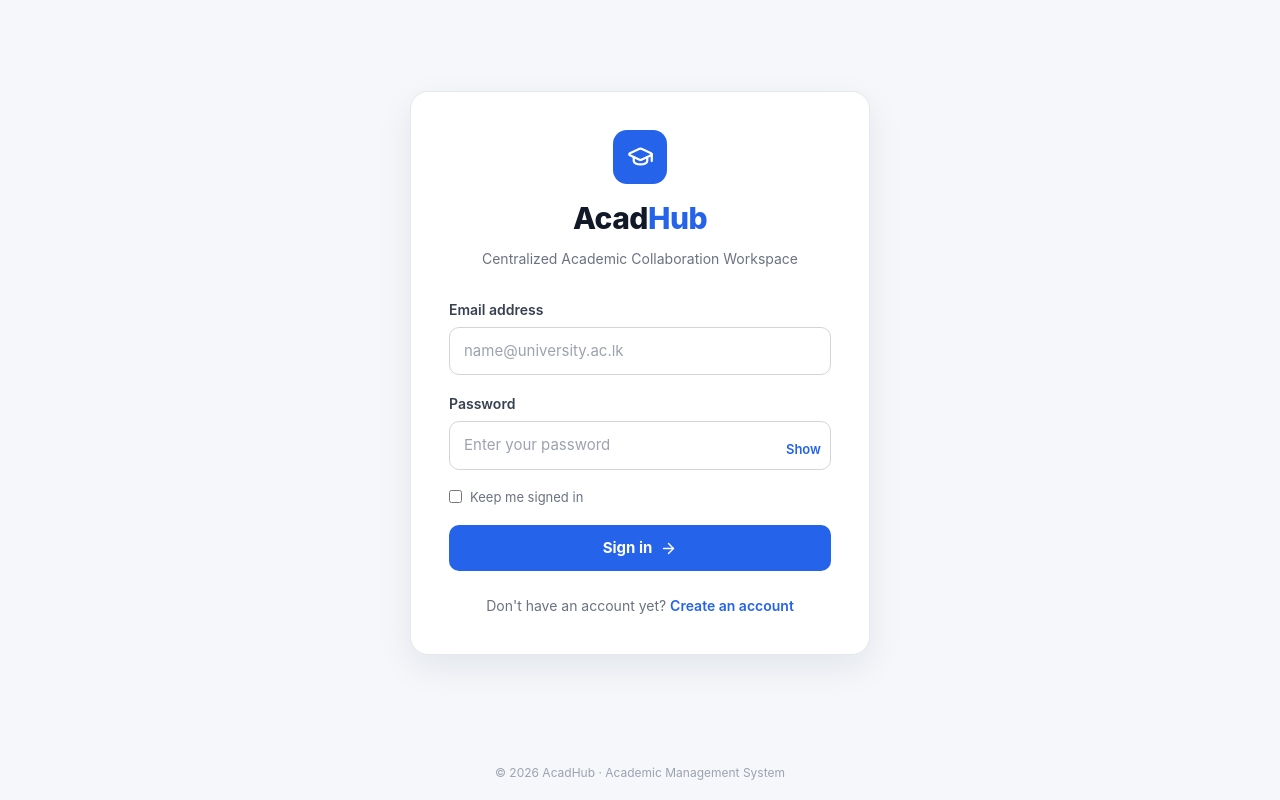
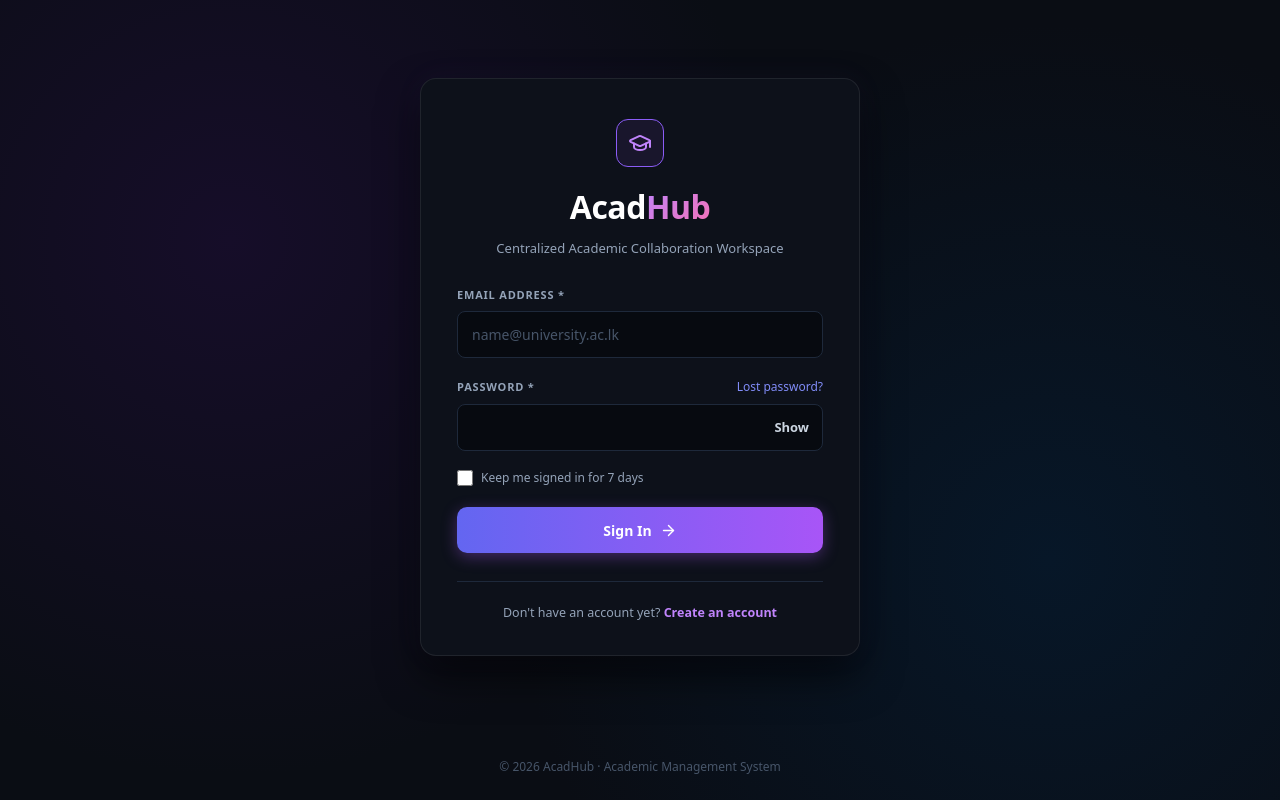
Before and after one commit to dilusharadeeshan/AcadHub, a React app in the folder frontend/: page /login in a window 1280 px wide. Built offline with nearby package versions, Linux system fonts and the light colour scheme; the HTML template or start-up script is replaced by a standard one.

Commit message:
feat: enhance login component with improved styling and accessibility

```diff
--- a/frontend/src/Auth.css
+++ b/frontend/src/Auth.css
@@ -6,8 +6,11 @@
   min-height: 100vh;
   display: flex;
   flex-direction: column;
-  background: #f5f7fb;
-  color: #1f2937;
+  background: radial-gradient(circle at 18% 30%, #160d29 0%, transparent 45%),
+              radial-gradient(circle at 82% 70%, #071728 0%, transparent 45%),
+              #0a0d14;
+  color: #f8fafc;
+  font-family: system-ui, -apple-system, BlinkMacSystemFont, 'Segoe UI', Roboto, Oxygen, Ubuntu, Cantarell, sans-serif;
 }
 
 .auth-main {
@@ -24,12 +27,12 @@
 
 .auth-form {
   width: 100%;
-  max-width: 460px;
-  background: #ffffff;
-  border: 1px solid #e5e7eb;
-  border-radius: 18px;
-  padding: 38px;
-  box-shadow: 0 12px 35px rgba(15, 23, 42, 0.08);
+  max-width: 440px;
+  background: #0d111a;
+  border: 1px solid rgba(255, 255, 255, 0.08);
+  border-radius: 16px;
+  padding: 40px 36px 32px 36px;
+  box-shadow: 0 20px 40px rgba(0, 0, 0, 0.6), 0 0 30px rgba(139, 92, 246, 0.05);
 }
 
 /* =========================
@@ -38,47 +41,45 @@
 
 .auth-heading {
   text-align: center;
-  margin-bottom: 30px;
+  margin-bottom: 28px;
 }
 
 .auth-logo {
-  width: 54px;
-  height: 54px;
-  margin: 0 auto 12px;
+  width: 48px;
+  height: 48px;
+  margin: 0 auto 16px;
 
   display: flex;
   align-items: center;
   justify-content: center;
 
-  border-radius: 14px;
-  background: #2563eb;
-  color: white;
+  border-radius: 12px;
+  background: rgba(168, 85, 247, 0.08);
+  border: 1.5px solid #8b5cf6;
+  color: #c084fc;
 
   text-decoration: none;
 }
 
 .brand-word {
   margin: 0;
-  font-size: 30px;
+  font-size: 32px;
   font-weight: 800;
   letter-spacing: -0.5px;
-  color: #111827;
+  color: #ffffff;
 }
 
 .brand-word span {
-  color: #2563eb;
+  background: linear-gradient(135deg, #c084fc 0%, #f472b6 100%);
+  -webkit-background-clip: text;
+  -webkit-text-fill-color: transparent;
 }
 
 .auth-heading p {
-  margin: 7px 0 0;
-  color: #6b7280;
-  font-size: 14px;
-}
-
-.auth-heading h2 {
-  margin: 22px 0 0;
-  font-size: 22px;
-  color: #111827;
+  margin: 8px 0 0;
+  color: #94a3b8;
+  font-size: 13px;
+  font-weight: 400;
 }
 
 /* =========================
@@ -88,7 +89,7 @@
 .auth-form form {
   display: flex;
   flex-direction: column;
-  gap: 18px;
+  gap: 20px;
 }
 
 /* =========================
@@ -98,29 +99,53 @@
 .field {
   display: flex;
   flex-direction: column;
-  gap: 7px;
+  gap: 8px;
 }
 
 .field label {
-  font-size: 14px;
-  font-weight: 600;
-  color: #374151;
+  font-size: 11px;
+  font-weight: 700;
+  text-transform: uppercase;
+  letter-spacing: 0.8px;
+  color: #94a3b8;
 }
 
-.field input,
-.field select {
+.field-header {
+  display: flex;
+  justify-content: space-between;
+  align-items: center;
+}
+
+.field-header label {
+  margin: 0;
+}
+
+.forgot-password {
+  font-size: 12px;
+  font-weight: 500;
+  color: #818cf8;
+  text-decoration: none;
+  transition: color 0.2s ease;
+}
+
+.forgot-password:hover {
+  color: #a5b4fc;
+  text-decoration: underline;
+}
+
+.field input {
   width: 100%;
   box-sizing: border-box;
 
   padding: 12px 14px;
 
-  border: 1px solid #d1d5db;
-  border-radius: 10px;
+  border: 1px solid #1e293b;
+  border-radius: 8px;
 
-  background: #ffffff;
-  color: #111827;
+  background: #070a10;
+  color: #ffffff;
 
-  font-size: 15px;
+  font-size: 14px;
 
   outline: none;
 
@@ -129,50 +154,46 @@
     box-shadow 0.2s ease;
 }
 
-.field input:focus,
-.field select:focus {
-  border-color: #2563eb;
-  box-shadow: 0 0 0 3px rgba(37, 99, 235, 0.12);
+.field input:focus {
+  border-color: #8b5cf6;
+  box-shadow: 0 0 0 2px rgba(139, 92, 246, 0.25);
 }
 
 .field input::placeholder {
-  color: #9ca3af;
-}
-
-.field-hint {
-  font-size: 12px;
-  color: #6b7280;
+  color: #475569;
 }
 
 /* =========================
-   Password
+   Password Field
 ========================= */
 
 .password-field {
   position: relative;
+  display: flex;
+  align-items: center;
 }
 
-.password-field .field input {
-  padding-right: 70px;
+.password-field input {
+  padding-right: 60px;
 }
 
 .password-toggle {
   position: absolute;
-  right: 10px;
-  bottom: 10px;
+  right: 14px;
 
   border: none;
   background: transparent;
 
-  color: #2563eb;
+  color: #cbd5e1;
   font-size: 13px;
   font-weight: 600;
 
   cursor: pointer;
+  transition: color 0.2s ease;
 }
 
 .password-toggle:hover {
-  color: #1d4ed8;
+  color: #ffffff;
 }
 
 /* =========================
@@ -182,23 +203,27 @@
 .form-options {
   display: flex;
   align-items: center;
-  justify-content: space-between;
+  margin-top: -2px;
 }
 
 .checkbox-label {
   display: flex;
-  align-items: flex-start;
+  align-items: center;
   gap: 8px;
 
-  font-size: 13px;
-  color: #6b7280;
+  font-size: 12px;
+  color: #94a3b8;
+  font-weight: 500;
 
   cursor: pointer;
 }
 
 .checkbox-label input {
-  margin-top: 2px;
-  accent-color: #2563eb;
+  width: 16px;
+  height: 16px;
+  border-radius: 4px;
+  accent-color: #8b5cf6;
+  cursor: pointer;
 }
 
 /* =========================
@@ -209,7 +234,7 @@
   width: 100%;
 }
 
-.auth-form button[type="submit"] {
+.submit-btn {
   min-height: 46px;
 
   display: flex;
@@ -220,106 +245,75 @@
   border: none;
   border-radius: 10px;
 
-  background: #2563eb;
-  color: white;
+  background: linear-gradient(90deg, #6366f1 0%, #a855f7 100%);
+  color: #ffffff;
 
-  font-size: 15px;
+  font-size: 14px;
   font-weight: 700;
 
   cursor: pointer;
 
+  box-shadow: 0 4px 15px rgba(168, 85, 247, 0.35);
+
   transition:
-    background 0.2s ease,
+    opacity 0.2s ease,
     transform 0.1s ease,
     box-shadow 0.2s ease;
 }
 
-.auth-form button[type="submit"]:hover {
-  background: #1d4ed8;
-  box-shadow: 0 6px 15px rgba(37, 99, 235, 0.22);
+.submit-btn:hover {
+  opacity: 0.95;
+  transform: translateY(-1px);
+  box-shadow: 0 6px 20px rgba(168, 85, 247, 0.45);
 }
 
-.auth-form button[type="submit"]:active {
+.submit-btn:active {
   transform: translateY(1px);
 }
 
-.auth-form button[type="submit"]:disabled {
+.submit-btn:disabled {
   opacity: 0.6;
   cursor: not-allowed;
+  box-shadow: none;
 }
 
 /* =========================
    Error Message
 ========================= */
 
-.notice {
-  padding: 11px 13px;
-  border-radius: 9px;
-  font-size: 14px;
-  margin-bottom: 18px;
-}
-
-.notice.success {
-  background: #ecfdf5;
-  border: 1px solid #a7f3d0;
-  color: #047857;
-}
-
 .form-error {
-  padding: 11px 13px;
-  margin-bottom: 4px;
-
-  border-radius: 9px;
-
-  background: #fef2f2;
-  border: 1px solid #fecaca;
-
-  color: #dc2626;
-
-  font-size: 14px;
+  padding: 10px 12px;
+  border-radius: 8px;
+  background: rgba(220, 38, 38, 0.15);
+  border: 1px solid rgba(239, 68, 68, 0.3);
+  color: #fca5a5;
+  font-size: 13px;
 }
 
 /* =========================
-   Password Recovery
-========================= */
-
-.auth-recovery {
-  margin-bottom: 10px;
-  font-size: 13px;
-  color: #6b7280;
-}
-
-.auth-recovery summary {
-  cursor: pointer;
-  color: #2563eb;
-  font-weight: 600;
-}
-
-.auth-recovery p {
-  margin: 8px 0 0;
-  line-height: 1.5;
-}
-
-/* =========================
-   Bottom Link
+   Bottom Link (Switch)
 ========================= */
 
 .auth-switch {
-  margin: 24px 0 0;
+  margin-top: 28px;
+  padding-top: 22px;
+  border-top: 1px solid #1e293b;
 
   text-align: center;
 
-  color: #6b7280;
-  font-size: 14px;
+  color: #94a3b8;
+  font-size: 12.5px;
 }
 
 .auth-switch a {
-  color: #2563eb;
-  font-weight: 600;
+  color: #c084fc;
+  font-weight: 700;
   text-decoration: none;
+  transition: color 0.2s ease;
 }
 
 .auth-switch a:hover {
+  color: #e9d5ff;
   text-decoration: underline;
 }
 
@@ -328,22 +322,10 @@
 ========================= */
 
 .auth-copyright {
-  padding: 18px;
-
+  padding: 24px;
   text-align: center;
-
-  color: #9ca3af;
+  color: #475569;
   font-size: 12px;
-}
-
-/* =========================
-   Form Grid
-========================= */
-
-.form-grid {
-  display: grid;
-  grid-template-columns: 1fr 1fr;
-  gap: 14px;
 }
 
 /* =========================
@@ -352,24 +334,15 @@
 
 @media (max-width: 600px) {
   .auth-main {
-    padding: 25px 15px;
-    align-items: flex-start;
+    padding: 24px 16px;
   }
 
   .auth-form {
-    padding: 28px 22px;
-    border-radius: 15px;
+    padding: 32px 24px 24px 24px;
+    border-radius: 14px;
   }
 
   .brand-word {
-    font-size: 27px;
-  }
-
-  .form-grid {
-    grid-template-columns: 1fr;
-  }
-
-  .auth-copyright {
-    padding: 15px;
+    font-size: 28px;
   }
 }
--- a/frontend/src/Login.jsx
+++ b/frontend/src/Login.jsx
@@ -4,7 +4,6 @@ import { GraduationCap, ArrowRight } from "lucide-react";
 import "./Auth.css";
 
 const Login = () => {
-
   const navigate = useNavigate();
 
   const [email, setEmail] = useState("");
@@ -64,7 +63,7 @@ navigate("/dashboard");
           {/* Header */}
           <header className="auth-heading">
             <div className="auth-logo" aria-label="AcadHub">
-              <GraduationCap size={27} />
+              <GraduationCap size={24} />
             </div>
 
             <h1 className="brand-word">
@@ -86,7 +85,7 @@ navigate("/dashboard");
             {/* Email */}
             <div className="field">
               <label htmlFor="email">
-                Email address
+                EMAIL ADDRESS *
               </label>
 
               <input
@@ -102,23 +101,27 @@ navigate("/dashboard");
             </div>
 
             {/* Password */}
+            <div className="field">
+              <div className="field-header">
+                <label htmlFor="password">
+                  PASSWORD *
+                </label>
+                <a href="#" className="forgot-password">
+                  Lost password?
+                </a>
+              </div>
+
               <div className="password-field">
-              <div className="field">
-                <label htmlFor="password">
-                  Password
-                </label>
-
                 <input
                   id="password"
                   name="password"
                   type={visible ? "text" : "password"}
                   autoComplete="current-password"
-                  placeholder="Enter your password"
+                  placeholder=""
                   value={password}
                   onChange={(e) => setPassword(e.target.value)}
                   required
                 />
-              </div>
 
                 <button
                   type="button"
@@ -128,41 +131,42 @@ navigate("/dashboard");
                   {visible ? "Hide" : "Show"}
                 </button>
               </div>
+            </div>
 
             {/* Remember me */}
             <div className="form-options">
               <label className="checkbox-label">
                 <input type="checkbox" />
-                <span>Keep me signed in</span>
+                <span>Keep me signed in for 7 days</span>
               </label>
             </div>
 
             {/* Login button */}
             <button
               type="submit"
-              className="full-width"
+              className="full-width submit-btn"
               disabled={busy}
             >
-              {busy ? "Signing in..." : "Sign in"}
+              {busy ? "Signing in..." : "Sign In"}
 
               {!busy && <ArrowRight size={17} />}
             </button>
           </form>
 
           {/* Register */}
-          <p className="auth-switch">
+          <div className="auth-switch">
             Don't have an account yet?{" "}
             <a href="#">
               Create an account
             </a>
-          </p>
+          </div>
 
         </div>
       </main>
 
       {/* Footer */}
       <footer className="auth-copyright">
-        © {new Date().getFullYear()} AcadHub · Academic Management System
+        © 2026 AcadHub · Academic Management System
       </footer>
     </div>
   );
```
Lines whose indentation alone changed are shown as unchanged.
